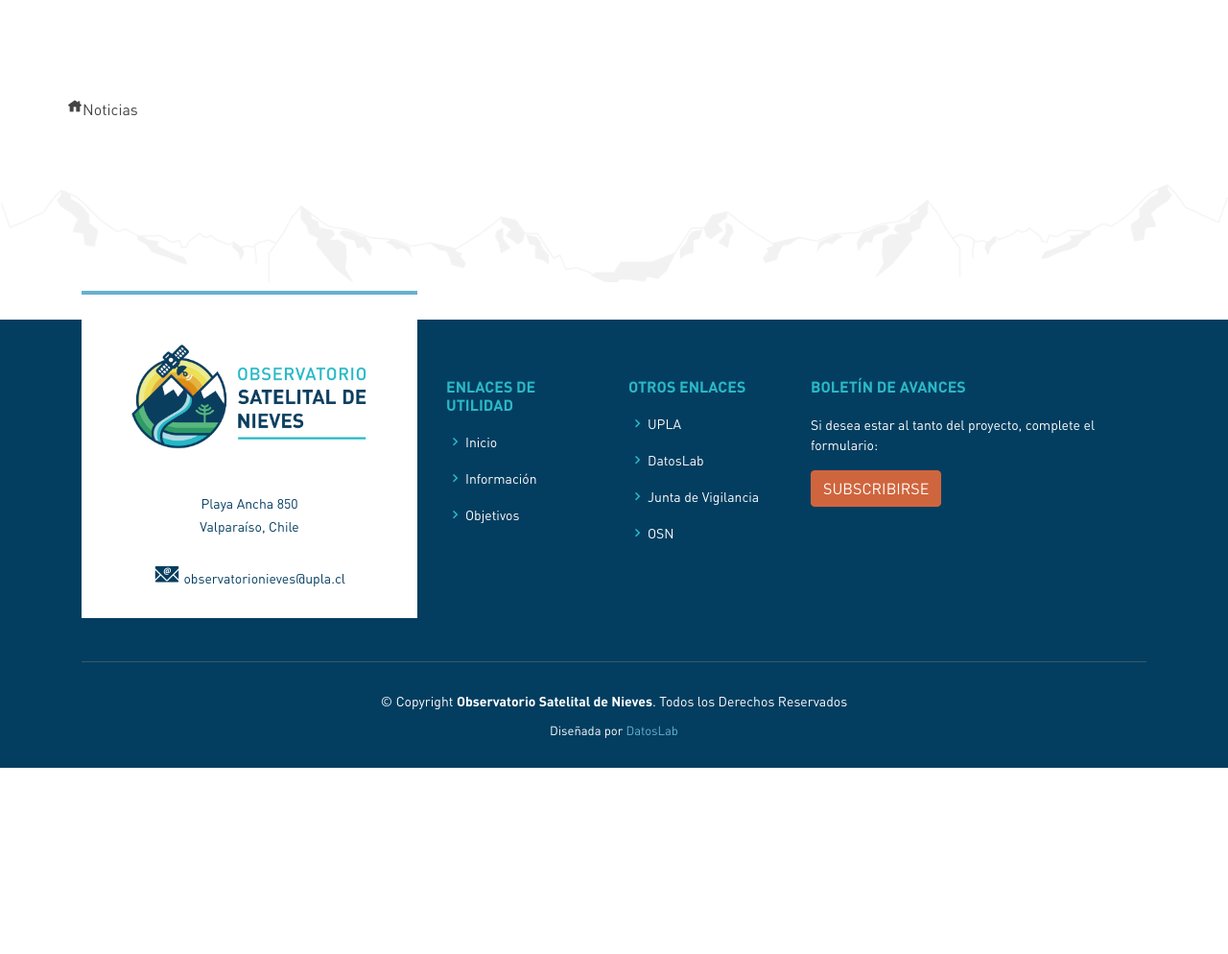
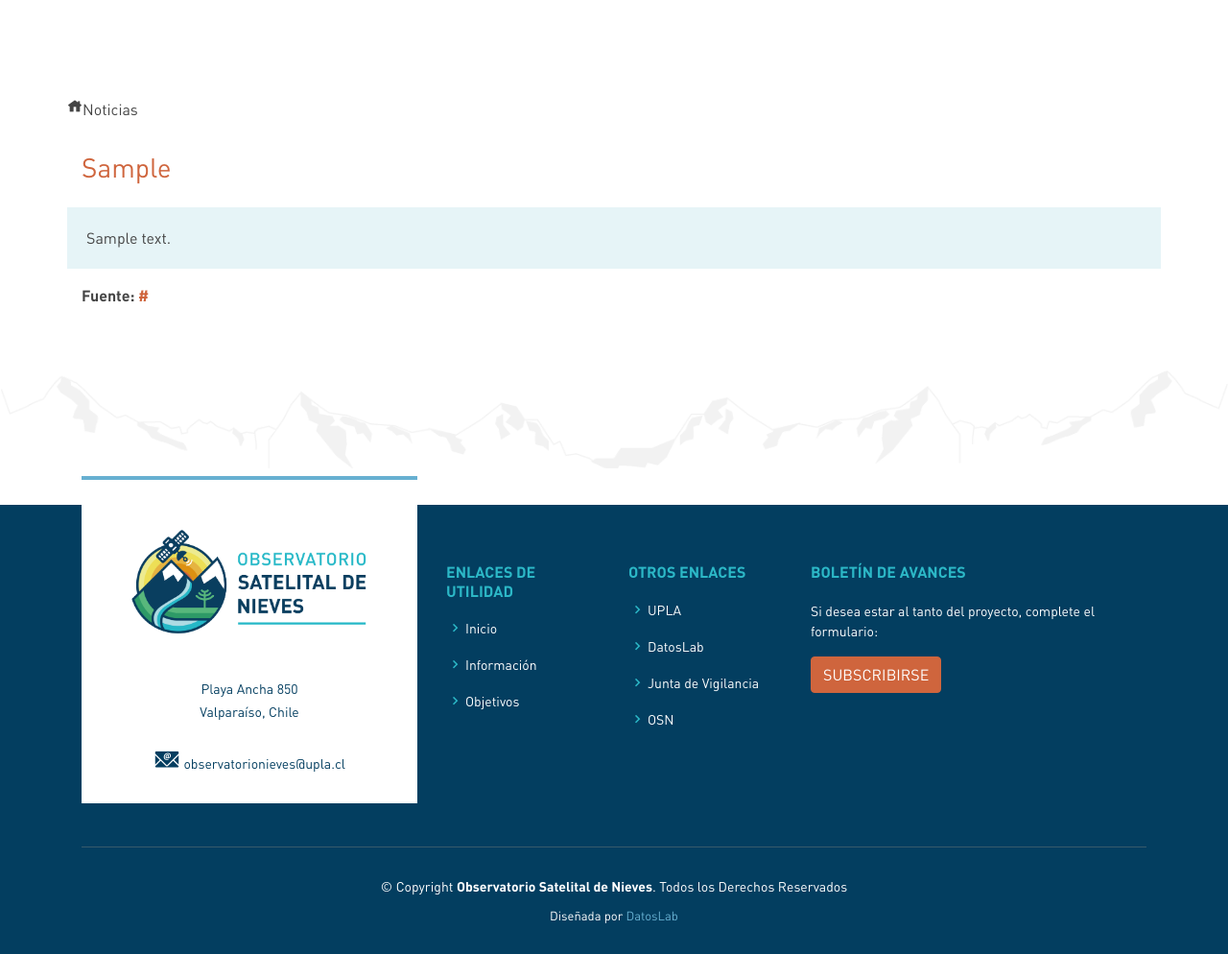
Before and after one commit to DatosLabUPLA/obsnieves-web-legacy, a Django app: page /noticias/1 in a window 1280 px wide. Shown: the part 264-1258 px from the top of the page at 96% size. Before the commit the page ends 1064 px from the top, so only its background shows below. Run offline with Django 3.2, Linux system fonts and the light colour scheme; tables that the repository leaves empty hold one stand-in row (values such as "Sample post"); some libraries are stand-ins or nearby versions.

Commit message:
Update: Se actualiza la forma de visualizar las noticias y se corrigen posibles errores que podrían aparecer en un futuro

```diff
--- a/news/templates/news/detail_new.html
+++ b/news/templates/news/detail_new.html
@@ -21,29 +21,44 @@
 
   <section class="p-3">
     <div class="container">
-      <div class="row">
+      <div class="row justify-content-md-center">
 
-        {% if new.id_origin.short_name == 'UPLA' %}
-        <h3 class="p-3 txt-naranjo-2">{{ new.headline }}</h3>
-        <div class="row text-justify">
-            {{ new.body | safe }}
+        {% if new.id_origin.short_name == 'TWITTER' %}
+          <div class="col-12">
+            <h3 class="py-3 txt-naranjo-2">{{ new.headline }}</h3>
           </div>
-        <div class="row p-3">
+
+          <div class="col-md-auto">
+            {% autoescape off %}{% tweet_tags new.link_source %}{% endautoescape %}
+            <script async src="https://platform.twitter.com/widgets.js" charset="utf-8"></script>
+          </div>
+
+          <div class="col-12 pt-3">
             <p>
               <b>
                 Fuente: <a href="{{ new.link_source }}" target="_blank" class="txt-naranjo-2">{{ new.link_source }}</a>
               </b>
             </p>
           </div>
-        {% elif new.id_origin.short_name == 'TWITTER' %}
-        <div class="col align-self-center">
-            {% autoescape off %}{% tweet_tags new.link_source %}{% endautoescape %}
-            <script async src="https://platform.twitter.com/widgets.js" charset="utf-8"></script>
+        {% elif new.id_origin.short_name == 'Facebook' %}
+          <h2>Entrada no encontrada. Estamos trabajando para solucionarlo.</h2>
         {% else %}
+          <div class="col-12">
+            <h3 class="py-3 txt-naranjo-2">{{ new.headline }}</h3>
+          </div>
+
+          <div class="col-12 text-justify team-obs">
+            {{ new.body | safe }}
+          </div>
+
+          <div class="col-12 pt-3">
+            <p>
+              <b>
+                Fuente: <a href="{{ new.link_source }}" target="_blank" class="txt-naranjo-2">{{ new.link_source }}</a>
+              </b>
+            </p>
           </div>
         {% endif %}
-
-
 
       </div>
     </div>
--- a/news/templates/news/news.html
+++ b/news/templates/news/news.html
@@ -41,7 +41,7 @@
               <p class="card-text text-justify">{{ n.lead|truncatechars:260 }}</p>
             </div>
             <div class="card-footer">
-              <small class="text-muted">{{ n.date }}</small>
+              <small class="text-muted">{{ n.date|date:"d F Y" }}</small>
               <div class="btn-group float-right" role="group">
                 <a href="{{ n.link_source }}" class="btn btn-dark" target="_blank">Ir a fuente</a>
                 <a href="{% url 'detail_new' n.id %}" class="btn btn-info" target="_self">Ver</a>
```
Lines whose indentation alone changed are shown as unchanged.
